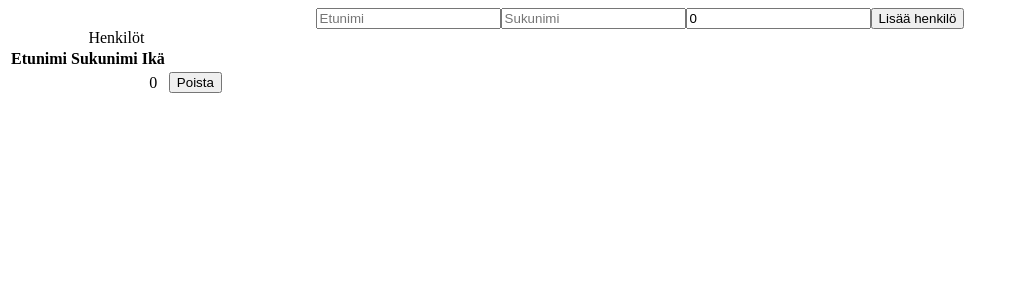
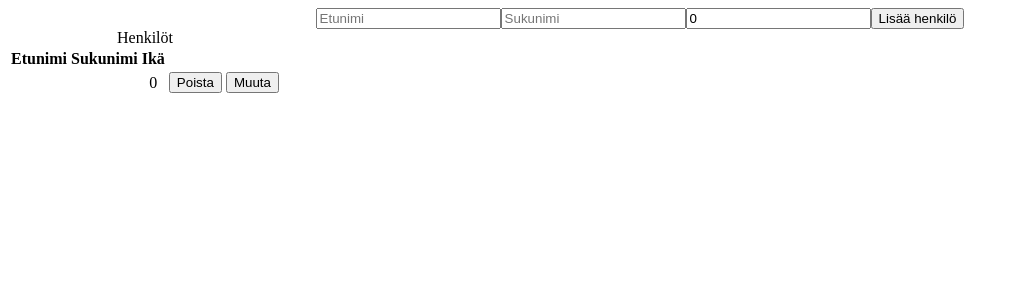
Before and after one commit to ElmoVah/Henkilotaulukko, a React (Create React App) app: page / in a window 1280 px wide. Both pictures are taken after a click on the button "Lisää henkilö". Shown: the top 300 px of the page, without its empty margins (0-1016 px from the left). Built offline with nearby package versions, Linux system fonts and the light colour scheme.

Commit message:
Tietojen muuttaminen toimii

```diff
--- a/src/App.tsx
+++ b/src/App.tsx
@@ -1,4 +1,5 @@
 import React, {FC, ChangeEvent, useState} from 'react';
+import { updateDefaultClause } from 'typescript';
 import './App.css';
 import HenkiloLista from './components/HenkiloLista';
 import { IHenkilo } from './Interfaces';
@@ -9,6 +10,8 @@ const App: FC = () => {
   const [sukunimi, setSukunimi] = useState<string>("");
   const [ika, setIka] = useState<number>(0);
   const [henkiloLista, setHenkiloLista] = useState<IHenkilo[]>([]);
+  const [tietojenMuokkaus, setTietojenMuokkaus] = useState<boolean>(false);
+  const [muokattavaHenkilo, setMuokattavaHenkiolo] = useState<IHenkilo>();
 
   const handleChangeEtunimi = (event: ChangeEvent<HTMLInputElement>): void => {
     setEtunimi(event.target.value);
@@ -23,20 +26,42 @@ const App: FC = () => {
   };
 
   const addHenkilo = (): void => {
-    const newHenkilo = {etunimi: etunimi, sukunimi: sukunimi, ika: ika};
-    setHenkiloLista([...henkiloLista, newHenkilo]);
+    const uusiHenkilo = {etunimi: etunimi, sukunimi: sukunimi, ika: ika};
+    setHenkiloLista([...henkiloLista, uusiHenkilo]);
     setSukunimi("");
     setEtunimi("");
     setIka(0);
   };
 
+  const muutaTietoja = (henkilo: IHenkilo): void => {
+    setTietojenMuokkaus(true);
+    setMuokattavaHenkiolo(henkilo);
+  }
+
+  const lopetaTietojenMuokkaus = (): void => {
+    setTietojenMuokkaus(false);
+  }
+
+  const paivitaTiedot = (henkilo: IHenkilo, paivitettyHenkilo: IHenkilo): void => {
+    let uusiHenkiloLista = henkiloLista;
+    for (let i = 0; i < uusiHenkiloLista.length; i++){
+      if (uusiHenkiloLista[i] === henkilo){
+        uusiHenkiloLista[i] = paivitettyHenkilo
+      }
+      console.log(uusiHenkiloLista[i], henkilo, paivitettyHenkilo);
+    }
+    setHenkiloLista(uusiHenkiloLista);
+    lopetaTietojenMuokkaus();
+  }
+
   const poistaHenkilo = (poistettavaHenkilo: IHenkilo): void => {
     setHenkiloLista(henkiloLista.filter((henkilo) => {
-      //Hyi miten likaista （＞人＜；）
-      return henkilo.etunimi != poistettavaHenkilo.etunimi && henkilo.sukunimi != poistettavaHenkilo.sukunimi && henkilo.ika != poistettavaHenkilo.ika
-      //return henkilo !== poistettavaHenkilo
+      return henkilo !== poistettavaHenkilo
     }))
+    lopetaTietojenMuokkaus();
   };
+
+
 
   return (
     <div className="App">
@@ -47,7 +72,7 @@ const App: FC = () => {
         <button onClick={addHenkilo}>Lisää henkilö</button>
       </div>
       <div className="henkiloLista">
-        <HenkiloLista henkiloLista={henkiloLista} poistaHenkilo={poistaHenkilo}/>
+        <HenkiloLista {...{henkiloLista, poistaHenkilo, muutaTietoja, tietojenMuokkaus, muokattavaHenkilo, lopetaTietojenMuokkaus, paivitaTiedot}}/>
       </div>
     </div>
   );
--- a/src/components/HenkiloLista.tsx
+++ b/src/components/HenkiloLista.tsx
@@ -1,12 +1,18 @@
 import React from "react";
 import { IHenkilo } from "../Interfaces";
+import TietojenPaivitys from "./TietojenPaivitys";
 
 interface Props {
     henkiloLista: IHenkilo[];
     poistaHenkilo(poistettavaHenkilo: IHenkilo): void;
+    muutaTietoja(henkilo: IHenkilo): void;
+    tietojenMuokkaus: boolean;
+    muokattavaHenkilo?: IHenkilo;
+    lopetaTietojenMuokkaus(): void;
+    paivitaTiedot(henkilo: IHenkilo, uusiHenkilo: IHenkilo): void;
 }
 
-const HenkiloLista = ({ henkiloLista, poistaHenkilo }: Props) => {
+const HenkiloLista = ({ henkiloLista, poistaHenkilo, muutaTietoja, tietojenMuokkaus, muokattavaHenkilo, lopetaTietojenMuokkaus, paivitaTiedot }: Props) => {
     return (
         <table>
             <caption>Henkilöt</caption>
@@ -19,12 +25,17 @@ const HenkiloLista = ({ henkiloLista, poistaHenkilo }: Props) => {
             </thead>
             <tbody>
                 {henkiloLista.map((henkilo: IHenkilo, key: number ) => (
-                    <tr key={key}>
-                        <td>{henkilo.etunimi}</td>
-                        <td>{henkilo.sukunimi}</td>
-                        <td>{henkilo.ika}</td>
-                        <td><button onClick={() => {poistaHenkilo(henkilo)}}>Poista</button></td>
-                    </tr>
+                    <>
+                        <tr key={key}>
+                            <td>{henkilo.etunimi}</td>
+                            <td>{henkilo.sukunimi}</td>
+                            <td>{henkilo.ika}</td>
+                            <td><button onClick={() => { poistaHenkilo(henkilo) }}>Poista</button></td>
+                            <td><button onClick={() => { muutaTietoja(henkilo) }}>Muuta</button></td>
+                        </tr>
+                        {henkilo === muokattavaHenkilo && tietojenMuokkaus ?
+                            <TietojenPaivitys { ...{lopetaTietojenMuokkaus, paivitaTiedot, henkilo} }/> : null}
+                    </>
                 ))}
             </tbody>
         </table>
--- /dev/null
+++ b/src/components/TietojenPaivitys.tsx
@@ -0,0 +1,40 @@
+import React, { useState, ChangeEvent } from "react";
+import { IHenkilo } from "../Interfaces";
+
+interface Props {
+    lopetaTietojenMuokkaus(): void;
+    paivitaTiedot(henkilo: IHenkilo, uusiHenkilo: IHenkilo): void;
+    henkilo: IHenkilo;
+}
+
+const TietojenPaivitys = ( { lopetaTietojenMuokkaus, paivitaTiedot, henkilo }: Props ) => {
+
+    const [etunimi, setEtunimi] = useState<string>("");
+    const [sukunimi, setSukunimi] = useState<string>("");
+    const [ika, setIka] = useState<number>(0);
+
+
+  const handleChangeEtunimi = (event: ChangeEvent<HTMLInputElement>): void => {
+    setEtunimi(event.target.value);
+  };
+
+  const handleChangeSukunimi = (event: ChangeEvent<HTMLInputElement>): void => {
+    setSukunimi(event.target.value);
+  };
+
+  const handleChangeIka = (event: ChangeEvent<HTMLInputElement>): void => {
+    setIka(Number(event.target.value));
+  };
+
+    return (
+        <tr key={"Jee"}>
+            <td><input type="text" placeholder="Etunimi"  name="etunimi" value={etunimi} onChange={handleChangeEtunimi}/></td>
+            <td><input type="text" placeholder="Sukunimi" name="sukunimi" value={sukunimi} onChange={handleChangeSukunimi}/></td>
+            <td><input type="number" placeholder="Ikä" name="ika" value={ika} onChange={handleChangeIka}/></td>
+            <td><button onClick={() => {paivitaTiedot(henkilo, {etunimi: etunimi, sukunimi: sukunimi, ika: ika})}}>Päivitä tiedot</button></td>
+            <td><button onClick={() => { lopetaTietojenMuokkaus() }}>Peruuta</button></td>
+        </tr>
+    );
+}
+
+export default TietojenPaivitys
```
